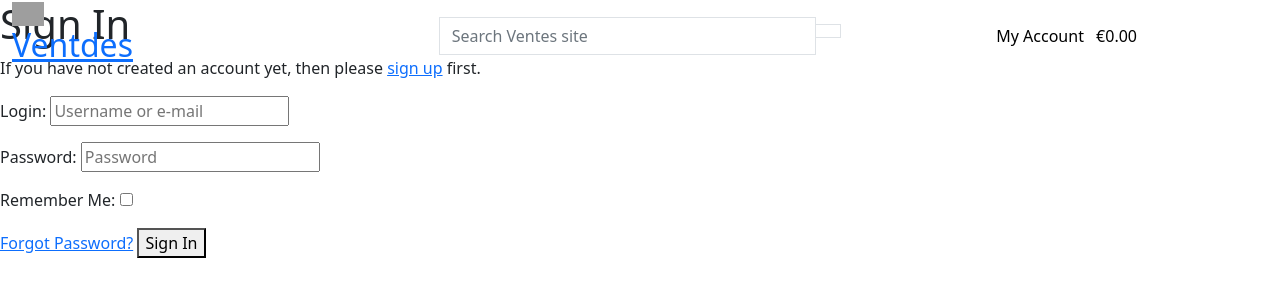
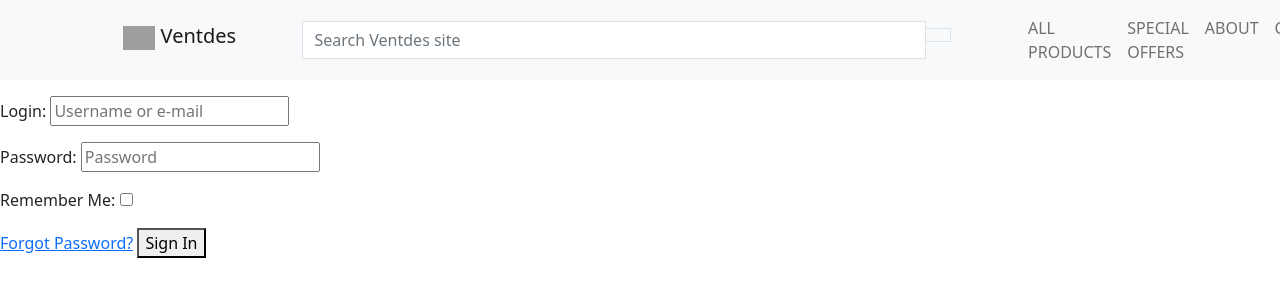
Before and after one commit to lukaszkukla/ventdes, a Django app: page /accounts/login/ in a window 1280 px wide. Shown: the top 300 px of the page. Run offline with Django 3.2, Linux system fonts and the light colour scheme; some libraries are stand-ins or nearby versions; grey boxes are pictures that could not be loaded.

Commit message:
Feat: replace header with the navbar

```diff
--- a/templates/base.html
+++ b/templates/base.html
@@ -34,39 +34,59 @@
 </head>
 
 <body>
-    <header class="container-fluid fixed-top">
-        <div class="row">
-            <div class="col-12 col-lg-4 my-auto py-1 py-lg-0 text-lg-left">
-                <a href="{% url 'home' %}" class="main-logo-link logo-font">
+    <nav class="navbar navbar-expand-lg navbar-light bg-light fixed-top">
+        <div class="container container-fluid gx-0">
+            <div class="row w-100">
+                <div class="col-3 text-center">
+                    <a class="navbar-brand mx-0" href="{% url 'home' %}">
                         <img src="https://res.cloudinary.com/lkcloud/image/upload/v1665939721/Ventdes/logo_prlhgs.png"
                             alt="Logo" width="32">
-                    <h2 class="logo-font">Ventdes</h2>
+                        <span class="d-none d-sm-inline">Ventdes</span>
                     </a>
                 </div>
-            <div class="col-12 col-lg-4 my-auto py-1 py-lg-0">
+                <div class="col-8 gx-0">
                     <form method="GET">
                         <div class="input-group w-100">
-                        <input type="text" class="form-control border border-black rounded-0" name="q" placeholder="Search Ventes site">
+                            <input type="text" class="form-control border border-black rounded-0" name="q"
+                                placeholder="Search Ventdes site">
                             <div class="input-group-append">
                                 <button class="form-control btn btn-black border border-black rounded-0" type="submit">
                                     <span class="icon">
-                                    <i class="fas fa-"></i>
+                                        <i class="fas fa-search"></i>
                                     </span>
                                 </button>
                             </div>
                         </div>
                     </form>
                 </div>
-            <div class="col-12 col-lg-4 my-auto py-1 py-lg-0">
-                <ul class="list-inline list-unstyled text-center text-lg-right my-0">
-                    <li class="list-inline-item dropdown">
-                        <a href="#" class="text-black nav-link" id="user-options" data-toggle="dropdown" aria-haspopup="true" aria-expanded="false">
-                            <div class="text-center">
-                                <div><i class="fas fa-user fa-lg"></i></div>
-                                <p class="my-0">My Account</p>
+                <div class="col-1 gx-0">
+                    <button class="navbar-toggler border-0 px-0" type="button" data-bs-toggle="collapse"
+                        data-bs-target="#navbarNavDropdown" aria-controls="navbarNavDropdown" aria-expanded="false"
+                        aria-label="Toggle navigation">
+                        <span class="navbar-toggler-icon"></span>
+                    </button>
                 </div>
+            </div>
+            <div class="collapse navbar-collapse col-2" id="navbarNavDropdown">
+                <ul class="navbar-nav">
+                    <li class="nav-item">
+                        <a class="nav-link" href="#">ALL PRODUCTS</a>
+                    </li>
+                    <li class="nav-item">
+                        <a class="nav-link" href="#">SPECIAL OFFERS</a>
+                    </li>
+                    <li class="nav-item">
+                        <a class="nav-link" href="#">ABOUT</a>
+                    </li>
+                    <li class="nav-item">
+                        <a class="nav-link" href="#">CONTACT</a>
+                    </li>
+                    <li class="nav-item dropdown">
+                        <a class="nav-link dropdown-toggle" href="#" id="user-options" role="button"
+                            data-bs-toggle="dropdown" aria-expanded="false">
+                            Dropdown link
                         </a>
-                        <div class="dropdown-menu border-0" aria-labelledby="user-options">
+                        <ul class="dropdown-menu border-0" aria-labelledby="user-options">
                             {% if request.user.is_authenticated %}
                             {% if request.user.is_superuser %}
                             <a href="" class="dropdown-item">Products Management</a>
@@ -78,10 +98,11 @@
                             <a href="{% url 'account_signup' %}" class="dropdown-item">Register</a>
                             <a href="{% url 'account_login' %}" class="dropdown-item">Login</a>
                             {% endif %}
-                        </div>
+                        </ul>
                     </li>
                     <li class="list-inline-item">
-                        <a href="" class="{% if grand_total %}text-info font-weight-bold{% else %}text-black{% endif %} nav-link">
+                        <a href=""
+                            class="{% if grand_total %}text-info font-weight-bold{% else %}text-black{% endif %} nav-link">
                             <div class="text-center">
                                 <div><i class="fas fa-shopping-bag fa-lg"></i></div>
                                 <p class="my-0">
@@ -97,7 +118,8 @@
                 </ul>
             </div>
         </div>
-    </header>
+    </nav>
+
     {% if messages %}
     <div class="message-container"></div>
     {% endif %}
@@ -111,6 +133,8 @@
     {% block postloadjs %}
     {% endblock postloadjs %}
 
+
+
 </body>
 
 </html>
```
Lines whose indentation alone changed are shown as unchanged.
